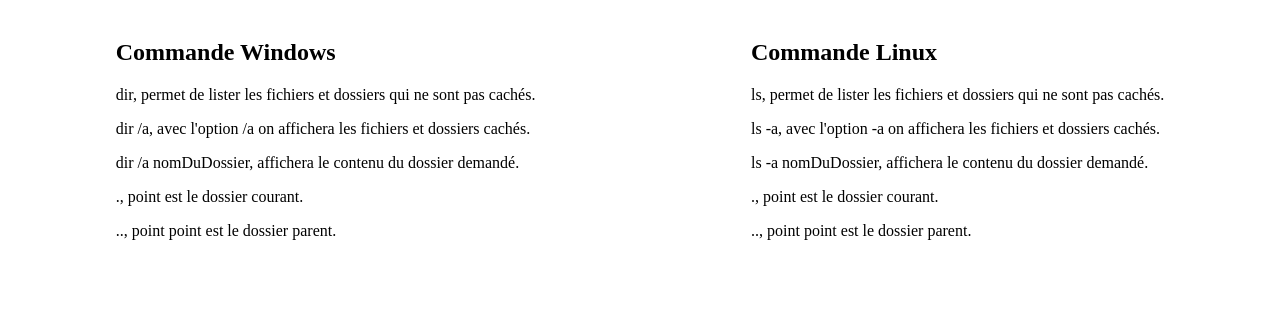
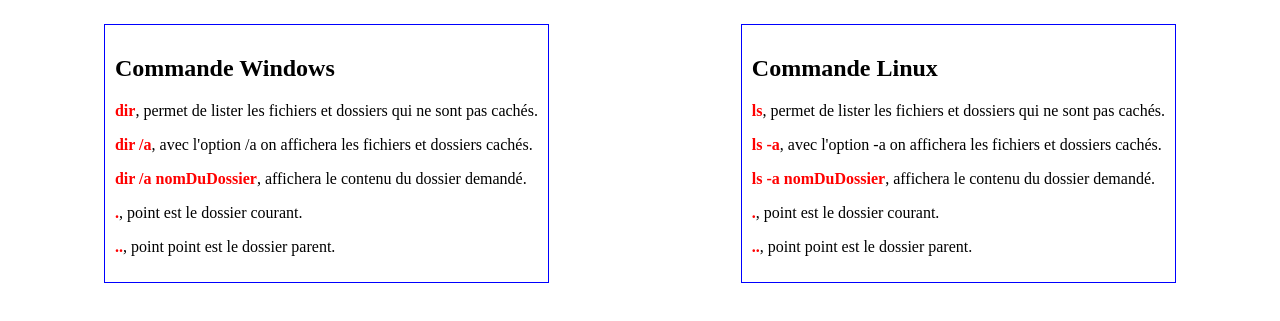
Before and after one commit to ChatelardDaniel/TEST-ASUS-REPO, a plain HTML site: page index.html in a window 1280 px wide. Shown: the part 61-382 px from the top of the page. Drawn offline with Linux system fonts and the light colour scheme.

Commit message:
Ajout de style sur les spans

```diff
--- a/index.html
+++ b/index.html
@@ -10,22 +10,21 @@
 <body>
     <h1>Cours introduction aux lignes de commande.</h1>
     <div class="container">
-        <div class="commande_windows">
+        <div class="commande_windows bordure">
             <h2>Commande Windows</h2>
-            <p>dir, permet de lister les fichiers et dossiers qui ne sont pas cachés.</p>
-            <p>dir /a, avec l'option /a on affichera les fichiers et dossiers cachés.</p>
-            <p>dir /a nomDuDossier, affichera le contenu du dossier demandé.</p>
-            <p>., point est le dossier courant.</p>
-            <p>.., point point est le dossier parent.</p>
-            <p></p>
+            <p><span>dir</span>, permet de lister les fichiers et dossiers qui ne sont pas cachés.</p>
+            <p><span>dir /a</span>, avec l'option /a on affichera les fichiers et dossiers cachés.</p>
+            <p><span>dir /a nomDuDossier</span>, affichera le contenu du dossier demandé.</p>
+            <p><span>.</span>, point est le dossier courant.</p>
+            <p><span>..</span>, point point est le dossier parent.</p>
         </div>
-        <div class="commande_linux">
+        <div class="commande_linux bordure">
             <h2>Commande Linux</h2>
-            <p>ls, permet de lister les fichiers et dossiers qui ne sont pas cachés.</p>
-            <p>ls -a, avec l'option -a on affichera les fichiers et dossiers cachés.</p>
-            <p>ls -a nomDuDossier, affichera le contenu du dossier demandé.</p>
-            <p>., point est le dossier courant.</p>
-            <p>.., point point est le dossier parent.</p>
+            <p><span>ls</span>, permet de lister les fichiers et dossiers qui ne sont pas cachés.</p>
+            <p><span>ls -a</span>, avec l'option -a on affichera les fichiers et dossiers cachés.</p>
+            <p><span>ls -a nomDuDossier</span>, affichera le contenu du dossier demandé.</p>
+            <p><span>.</span>, point est le dossier courant.</p>
+            <p><span>..</span>, point point est le dossier parent.</p>
         </div>
     </div>
 </body>
--- a/style.css
+++ b/style.css
@@ -2,3 +2,14 @@
     display: flex;
     justify-content: space-around;
 }
+
+.bordure {
+    border: 1px solid blue;
+    margin: 5px;
+    padding: 10px;
+}
+
+span{
+    color: red;
+    font-weight: bold;
+}
```
